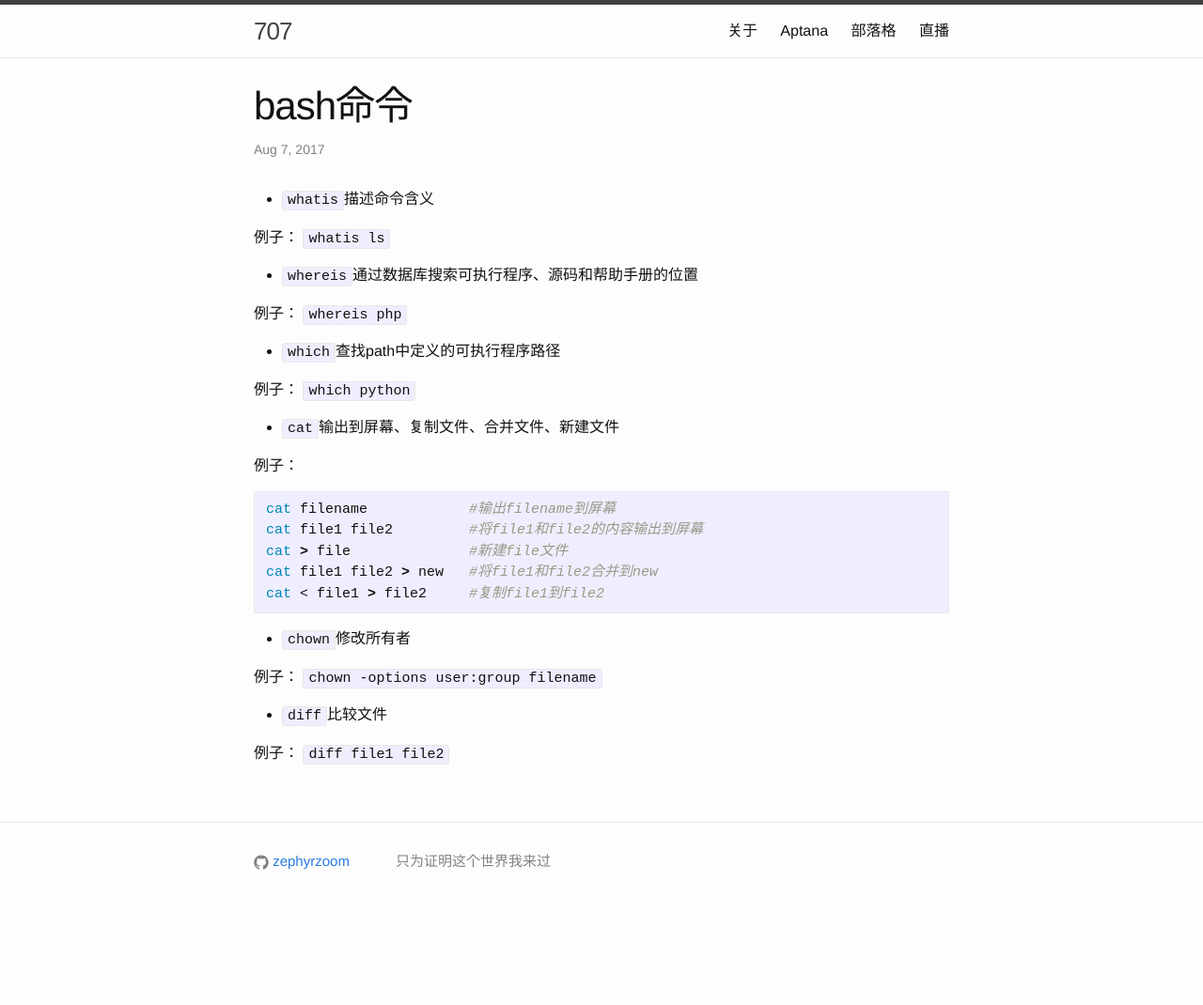
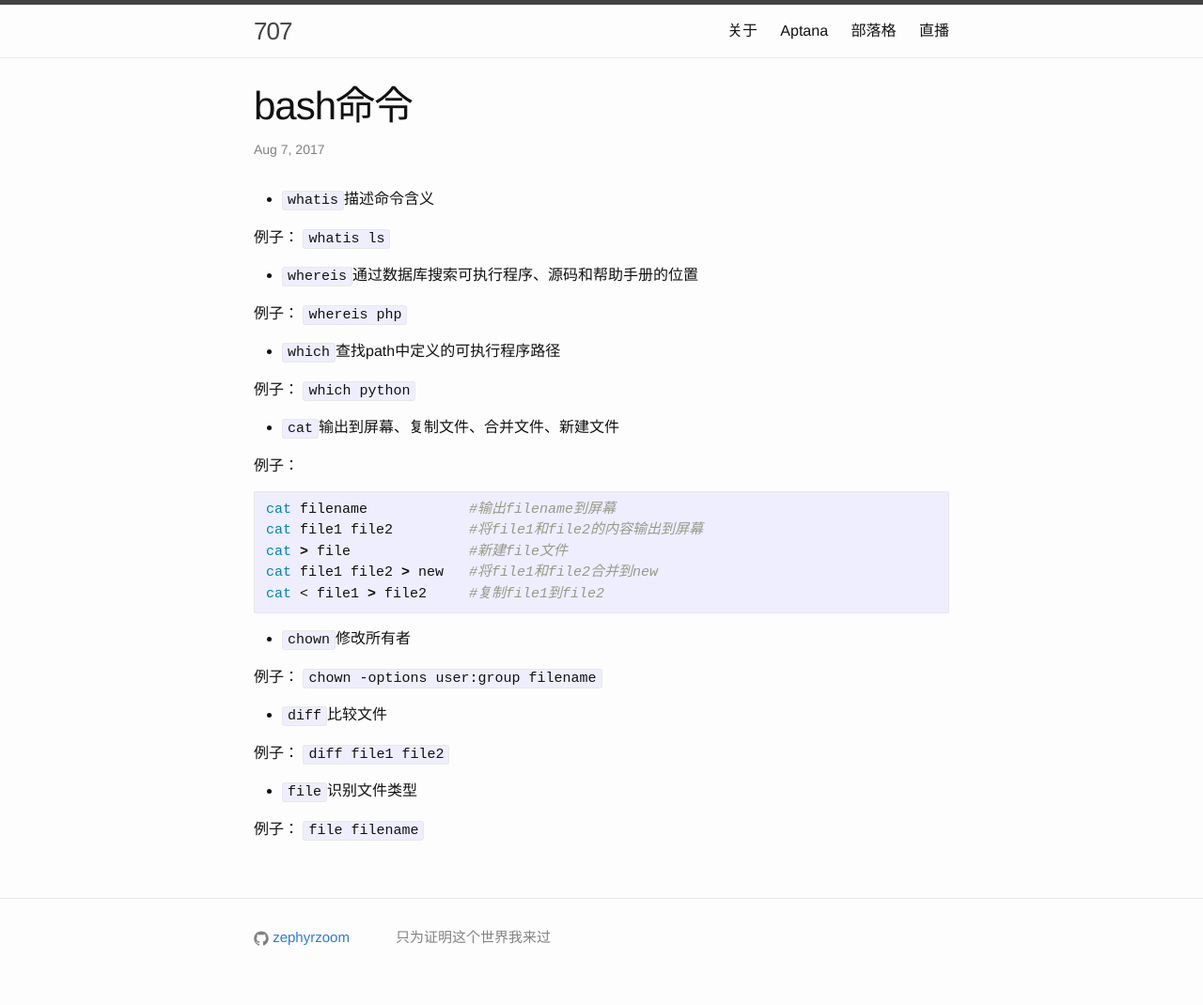
Before and after one commit to zephyrzoom/zephyrzoom.github.io, a Jekyll site: the page built from _posts/2017-08-07-bash.md, in a window 1280 px wide. Shown: the whole page at 94% size. Built offline with Jekyll 4.4.1, drawn with Linux system fonts in a browser that asks for light colours; before the commit the page ends 989 px from its top, so only the background shows below that.

Commit message:
update bash

````diff
--- a/_posts/2017-08-07-bash.md
+++ b/_posts/2017-08-07-bash.md
@@ -22,7 +22,6 @@ date: 2017-08-07 20:39:00 +0800
 - `cat`输出到屏幕、复制文件、合并文件、新建文件
 
 例子：
-
 ```shell
 cat filename            #输出filename到屏幕
 cat file1 file2         #将file1和file2的内容输出到屏幕
@@ -40,3 +39,8 @@ cat < file1 > file2     #复制file1到file2
 
 例子：
 `diff file1 file2`
+
+- `file`识别文件类型
+
+例子：
+`file filename`
````
